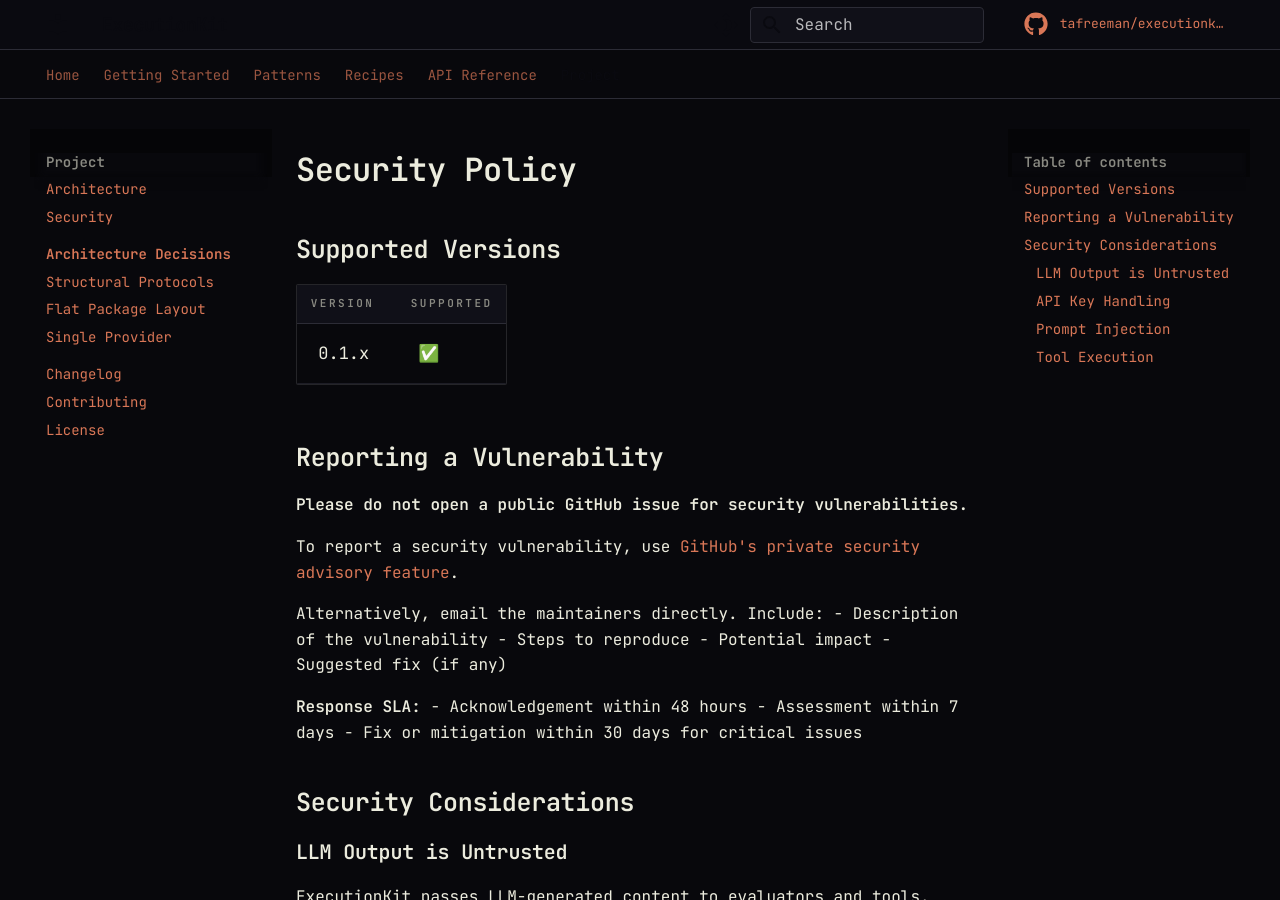
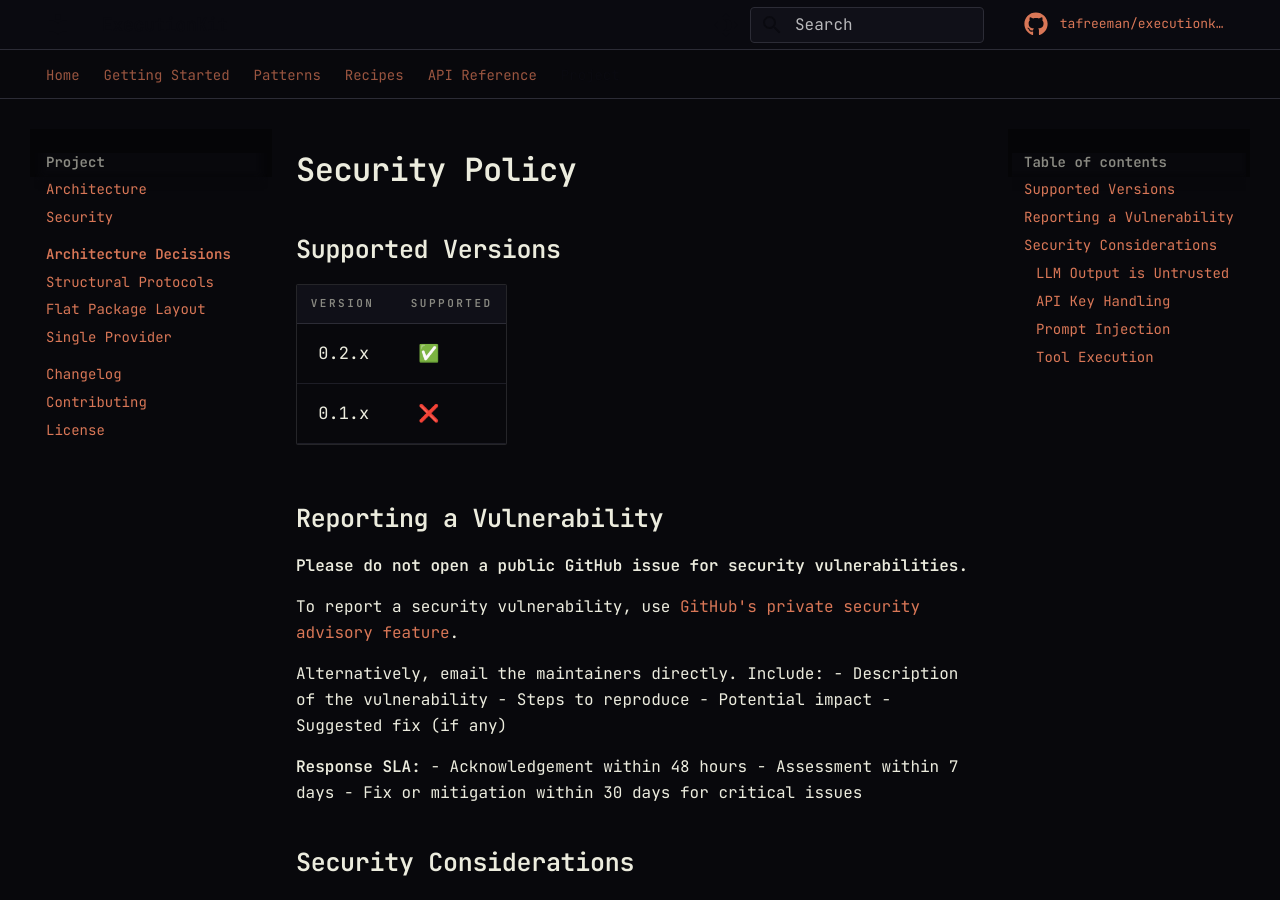
Before and after one commit to tafreeman/executionkit, an MkDocs documentation site: the page built from docs/security.md, in a window 1280 px wide and 900 px high. Built offline with MkDocs 1.6.1 and Material for MkDocs 9.7.7, drawn with Linux system fonts in a browser that asks for light colours; comment, search, counter and statistics services are not loaded.

Commit message:
docs(security): mark 0.2.x supported for the 0.2.0 release (#9)
Per review on PR #8: SECURITY.md still advertised only 0.1.x, so 0.2.0 would appear unsupported to reporters and scanners. 0.2.x is now the supported line; 0.1.x is marked end-of-support.

```diff
--- a/SECURITY.md
+++ b/SECURITY.md
@@ -4,7 +4,8 @@
 
 | Version | Supported |
 |---------|-----------|
-| 0.1.x   | ✅        |
+| 0.2.x   | ✅        |
+| 0.1.x   | ❌        |
 
 ## Reporting a Vulnerability
 
```
